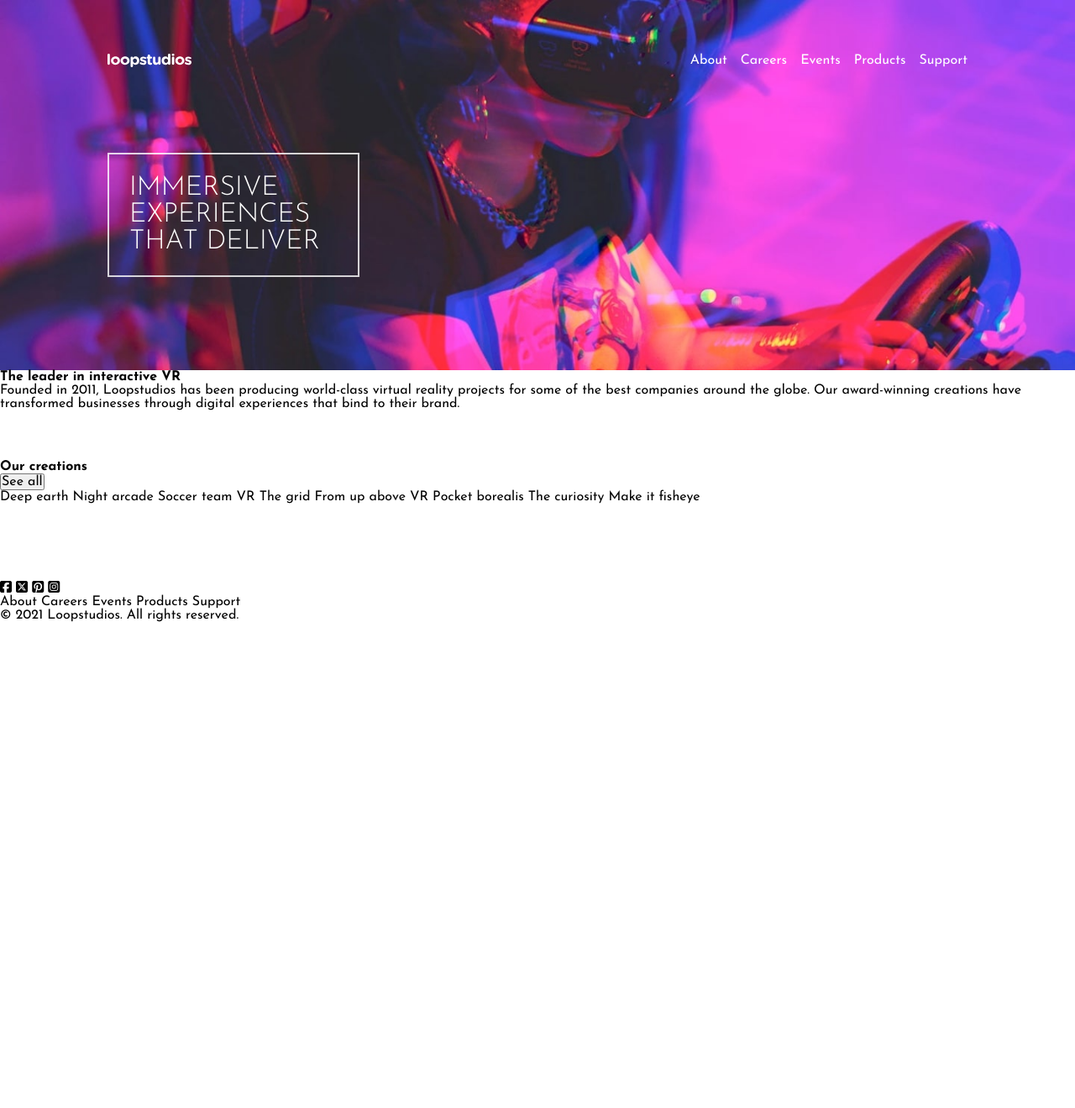
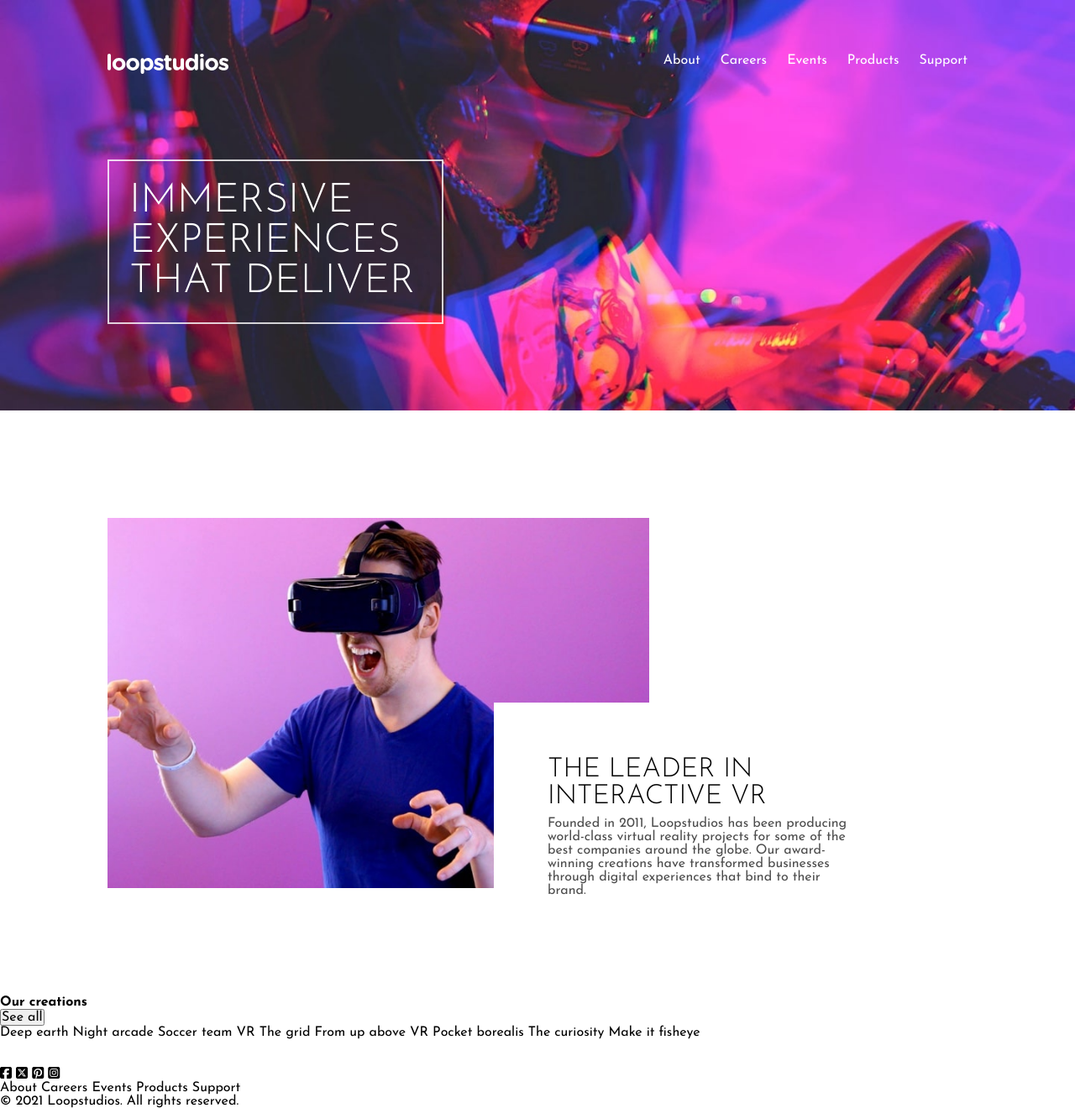
Before and after one commit to juliabush/loopstudios-landing-page, a plain HTML site: page index.html in a window 1280 px wide. Shown: the whole page at 84% size. Before the commit the page ends 800 px from the top, so only its background shows below. Drawn offline with Linux system fonts and the light colour scheme.

Commit message:
Finished styling the benefits section of the landing page

```diff
--- a/index.html
+++ b/index.html
@@ -41,9 +41,8 @@
       </h1>
     </header>
     <section class="benefits-section__container">
-      <picture class="VR-images--responsive">
-
-      </picture>
+      <img class="VR-images--responsive" src="/images/desktop/image-interactive.jpg">
+      <div class="benefits-section__text">
         <h2 class="heading-2__title">
           The leader in interactive VR
         </h2>
@@ -53,6 +52,7 @@
           creations have transformed businesses through digital experiences that bind
           to their brand.
         </p>
+      </div>
     </section>
     <section class="portfolio-grid-section__container">
       <h3 class="heading-3__title">
--- a/scss/main-layout/_benefits-section.scss
+++ b/scss/main-layout/_benefits-section.scss
@@ -0,0 +1,29 @@
+.benefits-section__container {
+    display: grid;
+    position: relative;
+    grid-template-columns: 1.7fr 1fr;
+    padding: 10%;
+}
+.VR-images--responsive {
+    z-index: 1;
+    width: 100%;
+}
+.benefits-section__text {
+    z-index: 2;
+    padding: 4rem;
+    background-color: white;
+    position: absolute;
+    width: 500px;
+    right: 15%;
+    top: 50%;
+}
+.heading-2__title {
+    font-size: 2rem;
+    text-transform: uppercase;
+    font-weight: 300;
+    color: black;
+    margin-bottom: .5rem;
+}
+.paragraph__h2-caption {
+    color: rgba(0, 0, 0, 0.7);
+}
--- a/scss/main-layout/_header.scss
+++ b/scss/main-layout/_header.scss
@@ -15,19 +15,19 @@
     justify-content: space-between;
 }
 .header-image__loopstudios-icon {
-    width: 100px;
-    height: 16px;
+    width: 9rem;
+    height: 1.5rem;
 }
 .nav-list {
     display: flex;
-    gap: 1rem;
+    gap: 1.5rem;
 }
 .heading-1__main-title {
-    font-size: 2rem;
-    width: 300px;
+    font-size: 3rem;
+    width: 400px;
     text-transform: uppercase;
     margin-top: 10%;
-    margin-bottom: 5%;
+    margin-bottom: 10%;
     padding: 1.5rem;
     border: 2px solid rgba(255, 255, 255, 0.800);
     font-weight: 300;
```
Also changed, not shown: scss/style.css, 1 other file. Lines whose indentation alone changed are shown as unchanged.
